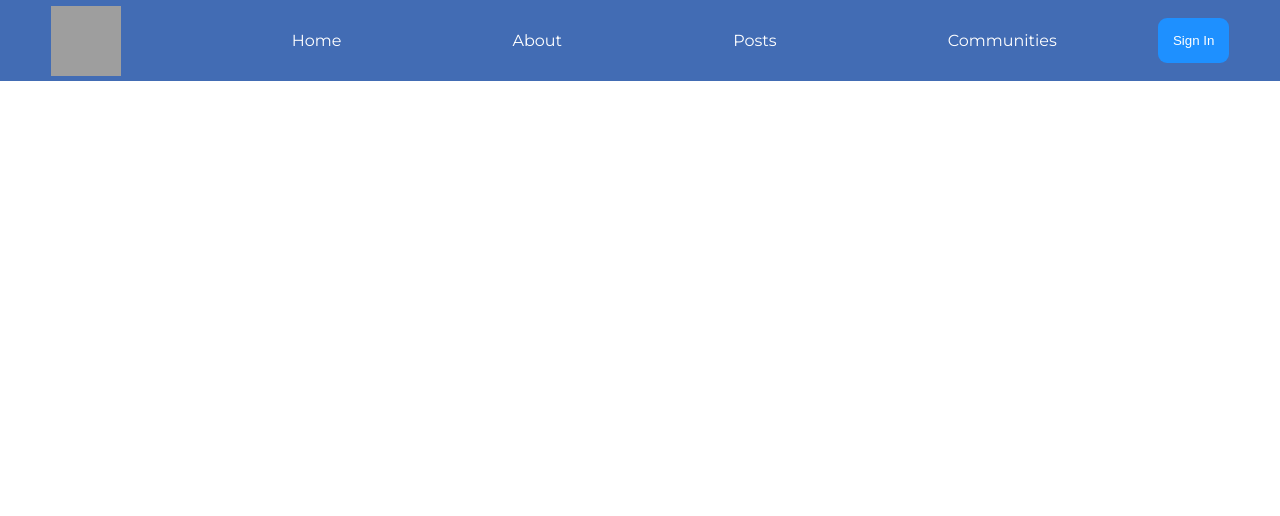
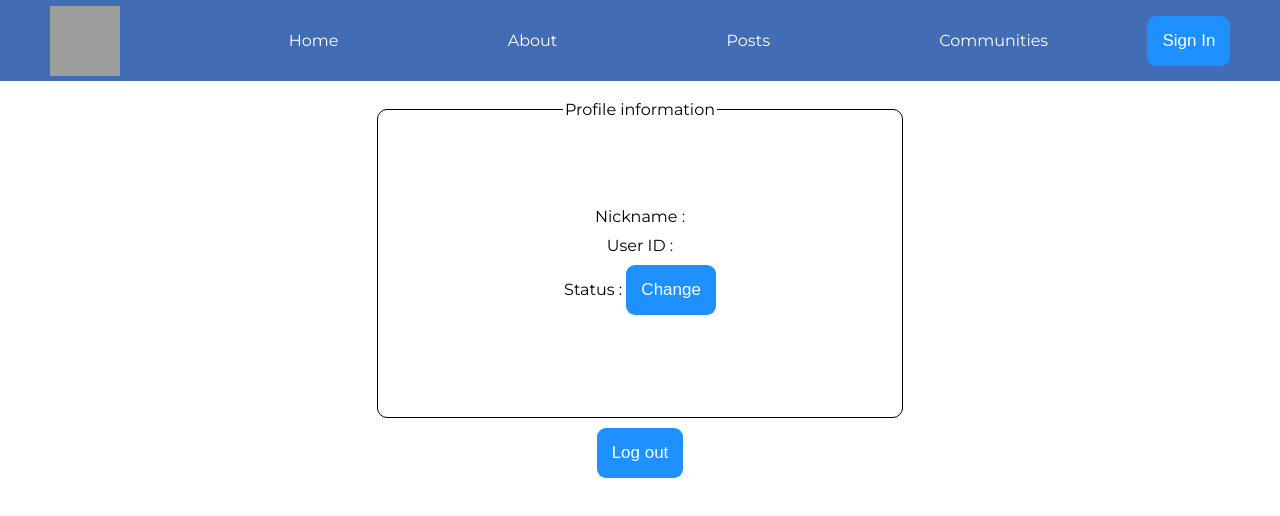
Before and after one commit to tuncayofficial/chitly, a React (Create React App) app: page /profile in a window 1280 px wide. Shown: the top 516 px of the page. Built offline with nearby package versions, Linux system fonts and the light colour scheme; no server answers; grey boxes are pictures that could not be loaded.

Commit message:
Dashboard update

```diff
--- a/src/components/Dashboard/Dashboard.js
+++ b/src/components/Dashboard/Dashboard.js
@@ -12,9 +12,26 @@ import Information from "./Information"
 
 function Dashboard(props){
     const auth = firebase.auth()
+
+    const logout = async() =>{
+        try {
+      await auth.signOut()
+    } catch(err) {
+        console.error(err)
+    }
+ }
+
     return (
+        <div>
+        <br />
         <Information />
+        <button style = {logoutButtonStyle} onClick = {logout}>Log out</button>
+        </div>
     )
 }
 
+const logoutButtonStyle = {
+    marginTop : "10px"
+}
+
 export default Dashboard
--- a/src/components/Dashboard/Information.js
+++ b/src/components/Dashboard/Information.js
@@ -3,13 +3,31 @@ import 'firebase/firestore';
 import 'firebase/auth';
 import { useAuthState } from 'react-firebase-hooks/auth';
 import { useCollectionData } from 'react-firebase-hooks/firestore';
+import { useState, useRef } from "react"
 
 function Information(){
    const auth = firebase.auth()
+   const user = auth.currentUser
+   const [view, setView] = useState(false)
+   const [value, setValue] = useState("")
+
+   const handleInput = (e) =>{
+       setValue(e.target.value)
+       localStorage.setItem("status",value)
+   }
+
+   const handleView = () =>{
+      setView(prev => !prev)
+   }
 
    return (
-       <div>
-           {auth.currentUser && auth.currentUser.displayName}
+       <div className = "profile">
+           <fieldset>
+               <legend>Profile information</legend>
+               <div className="nickname">Nickname : { user && user.displayName }</div>
+               <div className="nickname">User ID : { user && user.uid }</div>
+               <div className="nickname">Status : {view ? (<input onChange = {handleInput} />) : localStorage.getItem("status") } <button onClick = {handleView}>Change</button></div>
+           </fieldset>
        </div>
    )
 }
--- a/src/index.css
+++ b/src/index.css
@@ -39,6 +39,7 @@ body {
   border-radius: 9px;
   color : white;
   cursor : pointer;
+  font-size: 17px;
 }
 
 button:active {
@@ -82,3 +83,26 @@ a {
   width: 80px;
   padding: 10px;
 }
+
+fieldset {
+  display: flex;
+  flex-direction: column;
+  justify-content: center;
+  align-items: center;
+  width : 500px;
+  height: 300px;
+  border: 1px solid black;
+  margin: auto;
+  border-radius: 10px;
+}
+
+fieldset div {
+  margin-bottom: 10px;
+}
+
+input {
+  border : 0.5px solid black;
+  padding : 15px;
+  border-radius: 10px;
+  background-color: transparent;
+}
```
